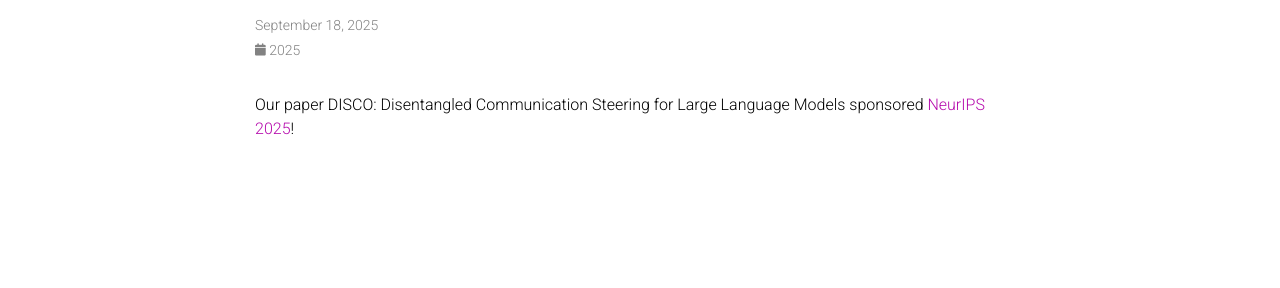
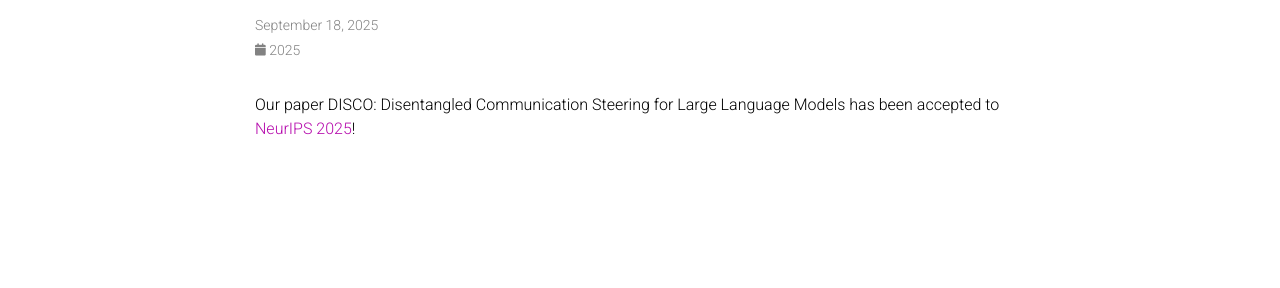
Before and after one commit to MaxTorop/MaxTorop.github.io, a Jekyll site: the page built from _news/announcement_14.md, in a window 1280 px wide. Shown: the part 146-434 px from the top of the page. Built offline with Jekyll 4.4.1, drawn with Linux system fonts in a browser that asks for light colours; comment, search, counter and statistics services are not loaded; a style sheet for code colours, icons or effects is not loaded.

Commit message:
Update announcement_14.md

```diff
--- a/_news/announcement_14.md
+++ b/_news/announcement_14.md
@@ -5,4 +5,4 @@
 related_posts: false
 ---
 
-Our paper DISCO: Disentangled Communication Steering for Large Language Models sponsored [NeurIPS 2025](https://neurips.cc/)!
+Our paper DISCO: Disentangled Communication Steering for Large Language Models has been accepted to [NeurIPS 2025](https://neurips.cc/)!
```
